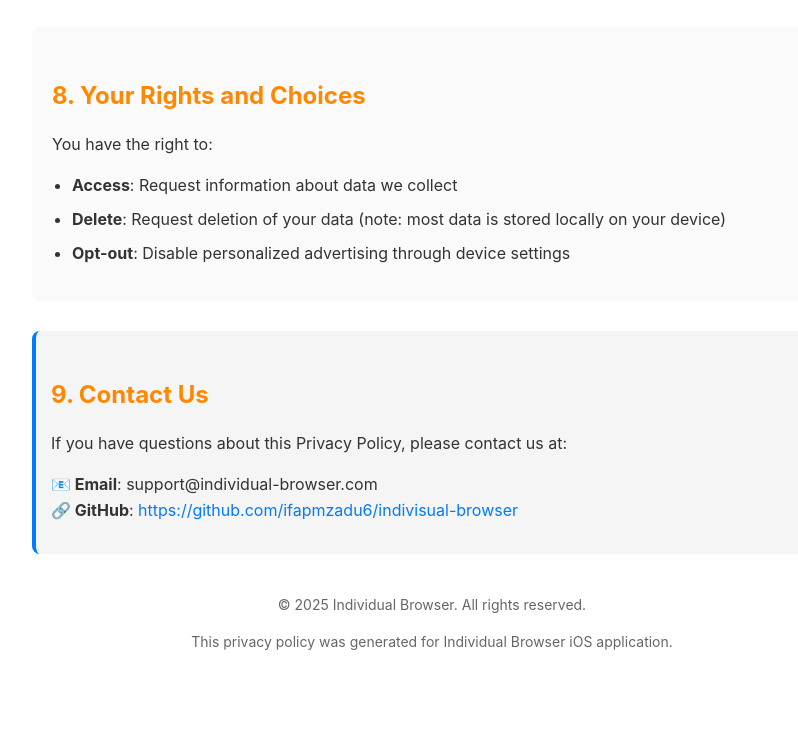
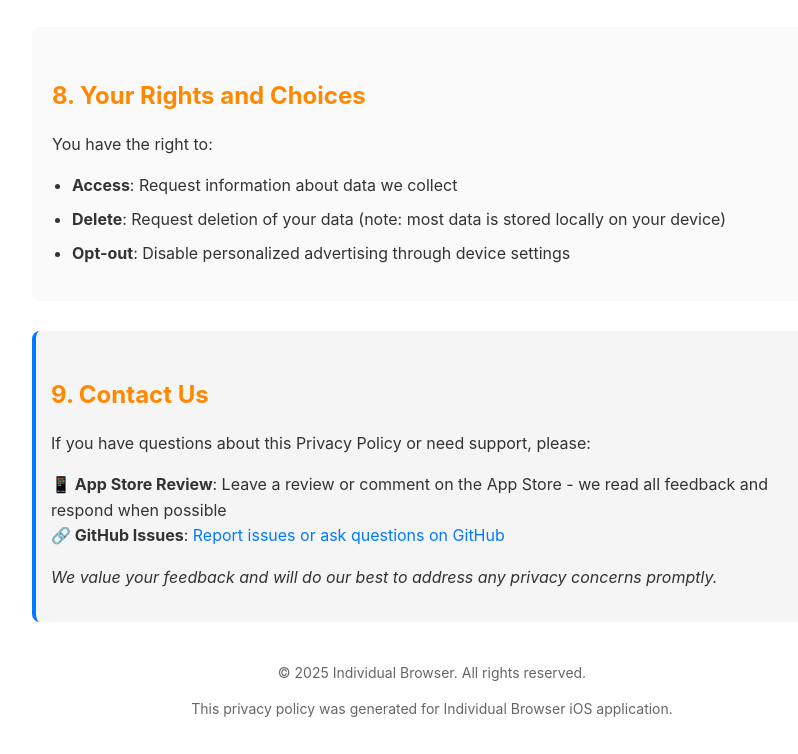
Before and after one commit to ifapmzadu6/individual-browser-privacy, a plain HTML site: page index.html in a window 1280 px wide. Shown: the part 2707-3461 px from the top of the page, without its empty margins (208-1006 px from the left). Before the commit the page ends 3394 px from the top, so only its background shows below. Drawn offline with Linux system fonts and the light colour scheme.

Commit message:
Update contact info to use App Store reviews and GitHub issues instead of non-existent email

```diff
--- a/index.html
+++ b/index.html
@@ -183,9 +183,10 @@
 
     <div class="contact-info">
         <h2>9. Contact Us</h2>
-        <p>If you have questions about this Privacy Policy, please contact us at:</p>
-        <p><strong>📧 Email</strong>: support@individual-browser.com<br>
-        <strong>🔗 GitHub</strong>: <a href="https://github.com/ifapmzadu6/indivisual-browser" target="_blank">https://github.com/ifapmzadu6/indivisual-browser</a></p>
+        <p>If you have questions about this Privacy Policy or need support, please:</p>
+        <p><strong>📱 App Store Review</strong>: Leave a review or comment on the App Store - we read all feedback and respond when possible<br>
+        <strong>🔗 GitHub Issues</strong>: <a href="https://github.com/ifapmzadu6/indivisual-browser/issues" target="_blank">Report issues or ask questions on GitHub</a></p>
+        <p><em>We value your feedback and will do our best to address any privacy concerns promptly.</em></p>
     </div>
 
     <div class="footer">
```
